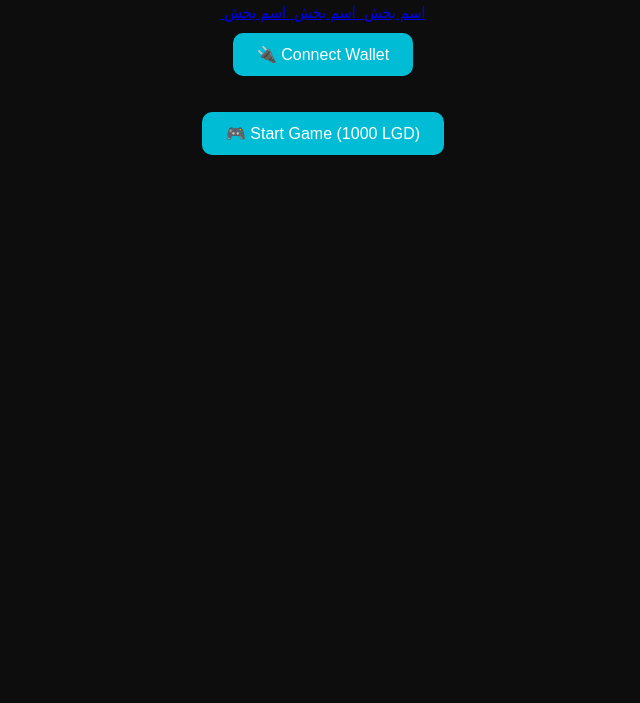
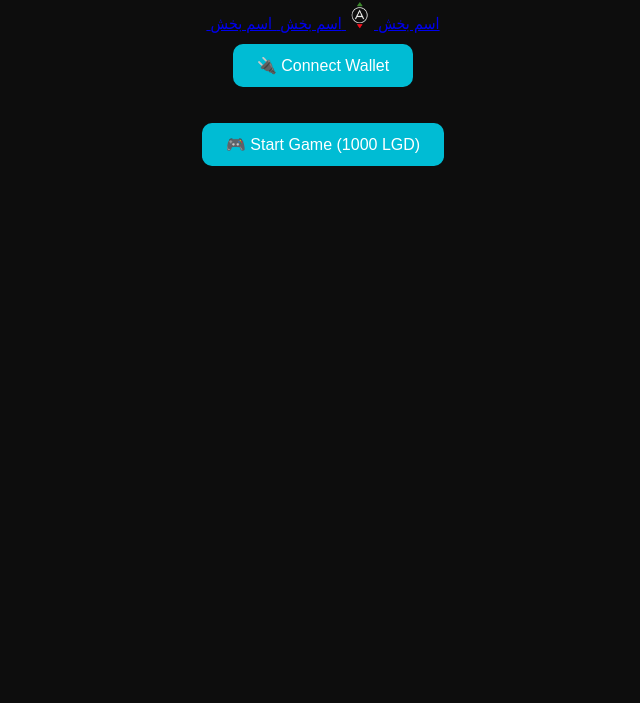
Before and after one commit to aemsAMS/Aems, a plain HTML site: page index.html in a window 1280 px wide. Shown: the part 97-800 px from the top of the page, without its empty margins (317-957 px from the left). Drawn offline with Linux system fonts and the light colour scheme.

Commit message:
Update index.html

```diff
--- a/index.html
+++ b/index.html
@@ -14,7 +14,7 @@
         <span class="select-none">اسم بخش</span>
     </a>
     <a href="اسم فایل html"class="button b-r">
-        <img src="T.jpg" alt="" width="28px">
+        <img src="T.png" alt="" width="28px">
         <span class="select-none">اسم بخش</span>
     </a>
         <a href="اسم فایل html"class="button b-r">
```
